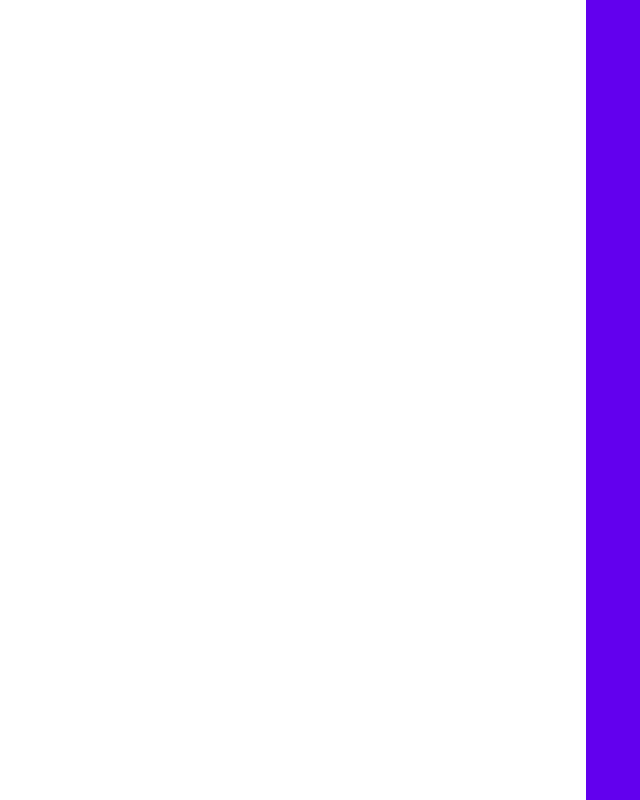
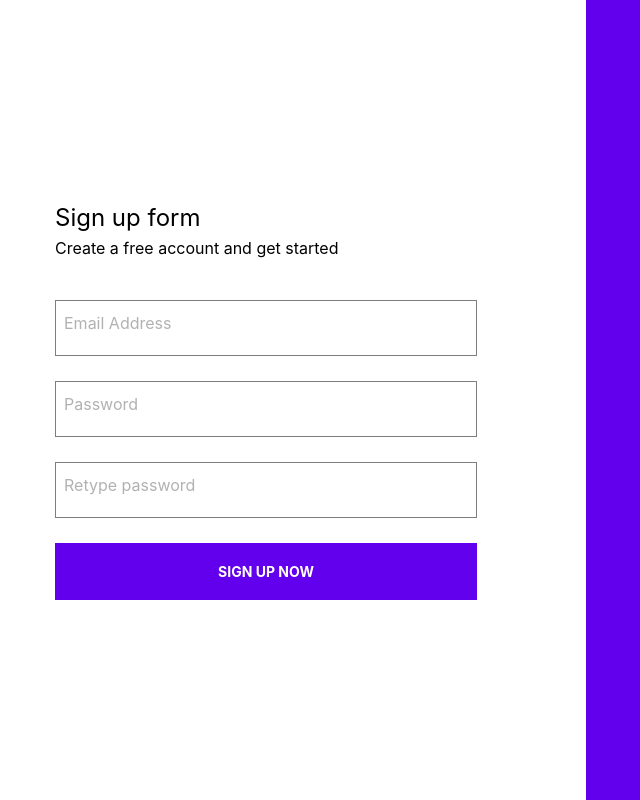
Before and after one commit to dionaditya/alterra-academy-test, a website: page public/index.html in a window 1280 px wide. Shown: the whole page, without its empty margins (54-694 px from the left). Drawn offline with nearby package versions, Linux system fonts and the light colour scheme; files that its build step writes are made by us from their sources.

Commit message:
Add sign form section

```diff
--- a/public/css/custom.css
+++ b/public/css/custom.css
@@ -1,16 +1,63 @@
-/* sample component */
+/* sign up container */
 .sign-up {
   @apply flex flex-col w-full min-h-screen bg-white-origin;
 }
 
+/* sign up form section */
 .sign-up__form {
   @apply flex-1 flex justify-center items-center;
 }
 
+.sign-up__form__group {
+  @apply flex flex-col w-full;
+}
+
+.sign-up__form__group {
+  max-width: 422px;
+}
+
+.sign-up__form__group__title {
+  @apply text-2xl;
+}
+
+.sign-up__form__group__title::first-letter {
+  text-transform: uppercase
+}
+
+.sign-up__form__group__subtitle {
+  @apply text-base;
+  margin-bottom: 40px;
+}
+
+.sign-up__form__group__subtitle::first-letter {
+  text-transform: uppercase;
+}
+
+.sign-up__form__group__input {
+  @apply w-full border-black text-black opacity-50 pt-2 pr-2 pl-2;
+  border: 1px solid;
+  padding-bottom: 19px;
+  height: 56px;
+  margin-bottom: 25px;
+}
+
+.sign-up__form__group__input::placeholder {
+  @apply text-base text-gray-md;
+}
+
+.sign-up__form__group_submit {
+  @apply bg-primary text-sm text-white-origin uppercase font-bold;
+  padding-top: 18px;
+  padding-bottom: 18px;
+  font-weight: 700;
+}
+
+/* sign up form section */
 .sign-up__banner {
   @apply flex-1 bg-primary;
 }
 
+/* media queries for responsive design */
 @screen lg {
   .sign-up {
     @apply flex-row;
--- a/public/css/tailwind.css
+++ b/public/css/tailwind.css
@@ -4,4 +4,7 @@
 @import "./custom";
 @import "tailwindcss/utilities";
 
-* {font-family: 'Roboto Light', 'Roboto Medium', 'Roboto', etc}
+/* apply roboto font */
+body {
+  font-family: "Roboto", sans-serif;
+}
--- a/public/index.html
+++ b/public/index.html
@@ -6,14 +6,47 @@
   <link rel="icon" type="image/png" sizes="32x32" href="/favicon-32x32.png" />
   <link rel="icon" type="image/png" sizes="16x16" href="/favicon-16x16.png" />
   <link rel="stylesheet" href="/build/tailwind.css" />
-  <title>Site title goes here</title>
-  <link href='http://fonts.googleapis.com/css?family=Roboto' rel='stylesheet' type='text/css'>
+  <title>Sign up form</title>
+  <!-- import roboto font -->
+  <link href="//fonts.googleapis.com/css?family=Roboto:500,700" rel="stylesheet" type="text/css">
 </head>
 <body class="antialiased font-sans">
   <!-- container -->
   <main class="sign-up">
     <!-- sign up form -->
     <section class="sign-up__form">
+      <form class="sign-up__form__group" id="sign-up=form">
+        <h5 class="sign-up__form__group__title">
+          sign up form
+        </h5>
+        <p class="sign-up__form__group__subtitle">
+          create a free account and get started
+        </p>
+        <input
+          class="sign-up__form__group__input"
+          type="email"
+          placeholder="Email Address"
+          required>
+        </input>
+        <input
+          class="sign-up__form__group__input"
+          type="password"
+          placeholder="Password"
+          required>
+        </input>
+        <input
+          class="sign-up__form__group__input"
+          type="password"
+          placeholder="Retype password"
+          required>
+        </input>
+        <button
+          class="sign-up__form__group_submit"
+          type="submit"
+          form="sign-up-form">
+          sign up now
+        </button>
+      </form>
     </section>
     <!-- sign up banner -->
     <section class="sign-up__banner">
```
